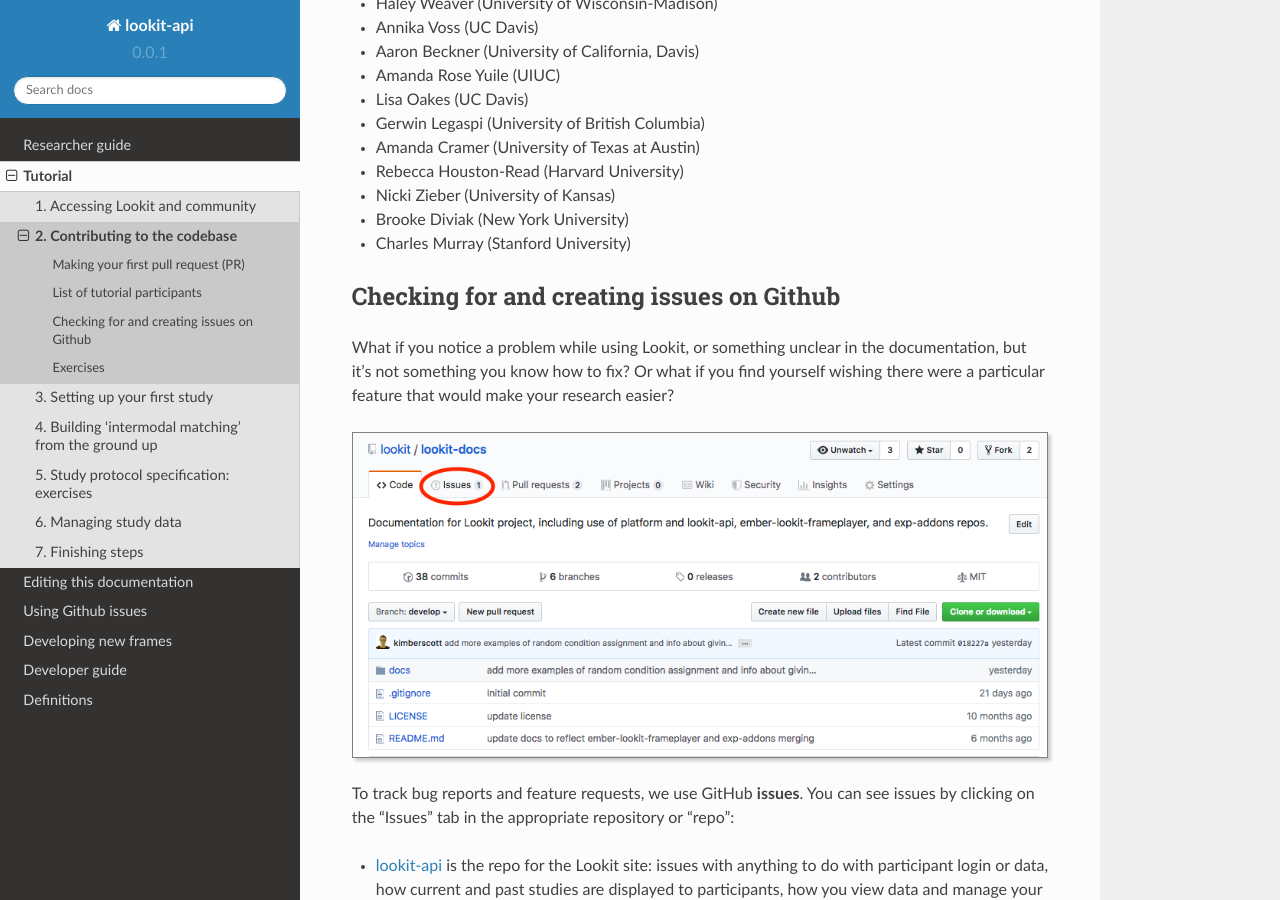
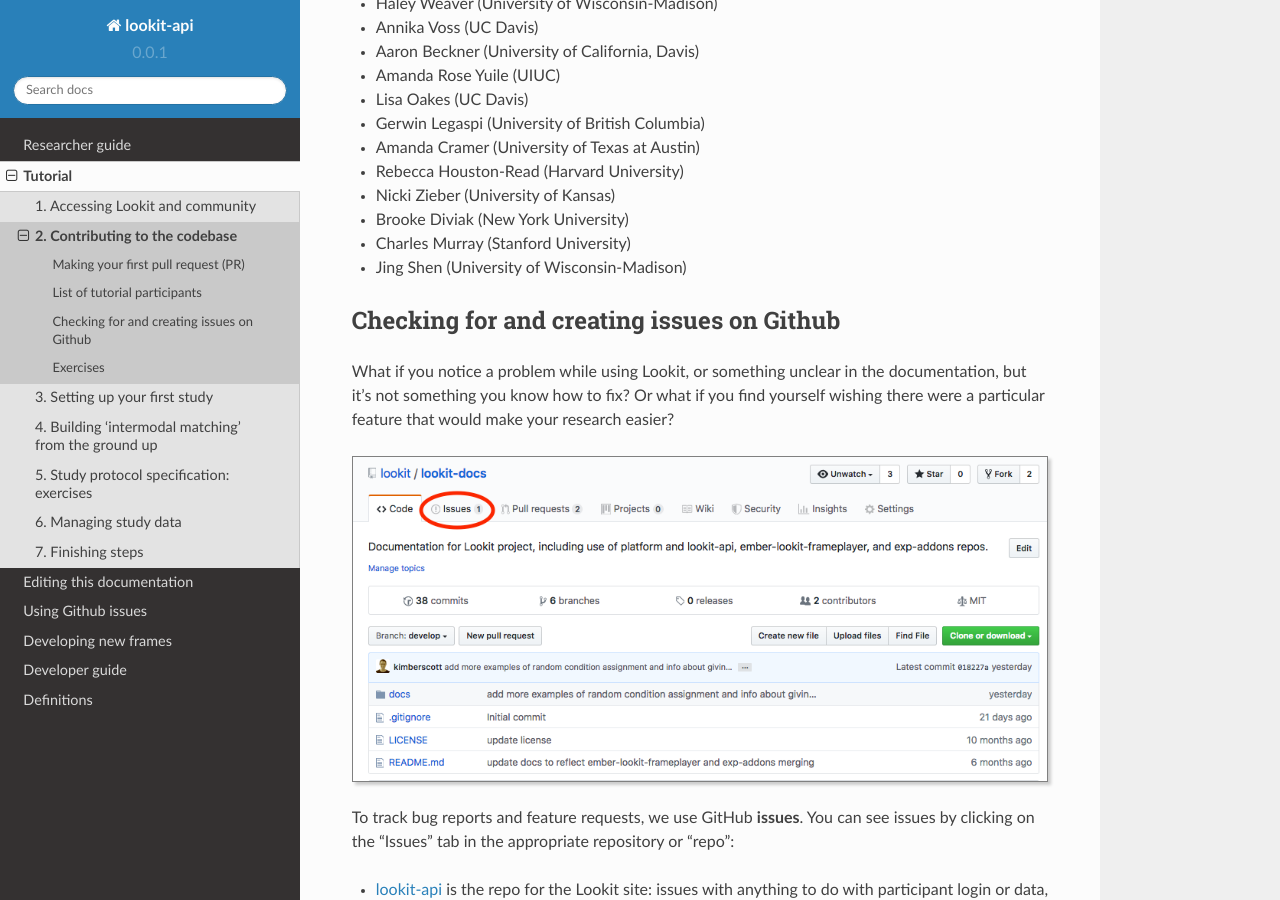
Before and after one commit to lookit/lookit-docs, a Sphinx documentation site: the page built from docs/source/tutorial-contributing.rst, in a window 1280 px wide and 900 px high, scrolled down 4645 px. Built offline with Sphinx 7.4.7 and the Read the Docs theme 2.0.0, drawn with Linux system fonts in a browser that asks for light colours.

Commit message:
Add tutorial participant to list

```diff
--- a/docs/source/tutorial-contributing.rst
+++ b/docs/source/tutorial-contributing.rst
@@ -110,6 +110,7 @@
 - Nicki Zieber (University of Kansas)
 - Brooke Diviak (New York University)
 - Charles Murray (Stanford University)
+- Jing Shen (University of Wisconsin-Madison)
 
 .. _Github issues overview:
 
```
